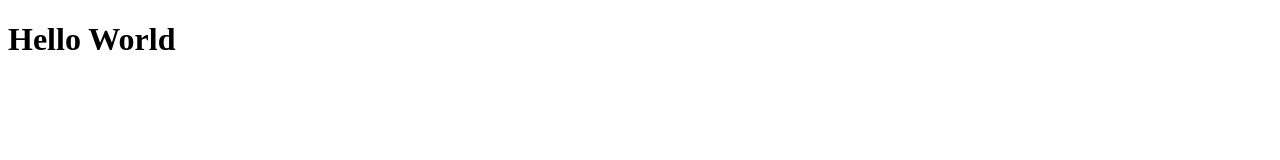
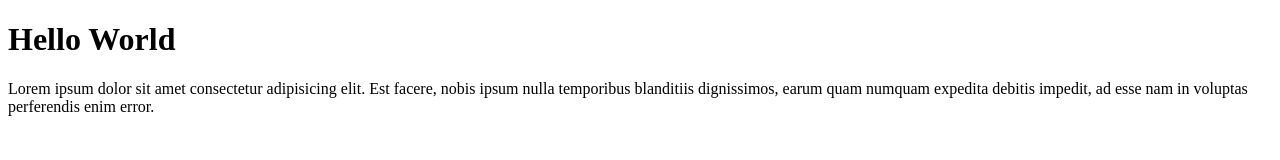
Before and after one commit to hanifrazin/wpu-git-test, a plain HTML site: page index.html in a window 1280 px wide. Drawn offline with Linux system fonts and the light colour scheme.

Commit message:
tambah paragraf

```diff
--- a/index.html
+++ b/index.html
@@ -7,5 +7,6 @@
 </head>
 <body>
     <h1>Hello World</h1>
+    <p>Lorem ipsum dolor sit amet consectetur adipisicing elit. Est facere, nobis ipsum nulla temporibus blanditiis dignissimos, earum quam numquam expedita debitis impedit, ad esse nam in voluptas perferendis enim error.</p>
 </body>
 </html>
```
